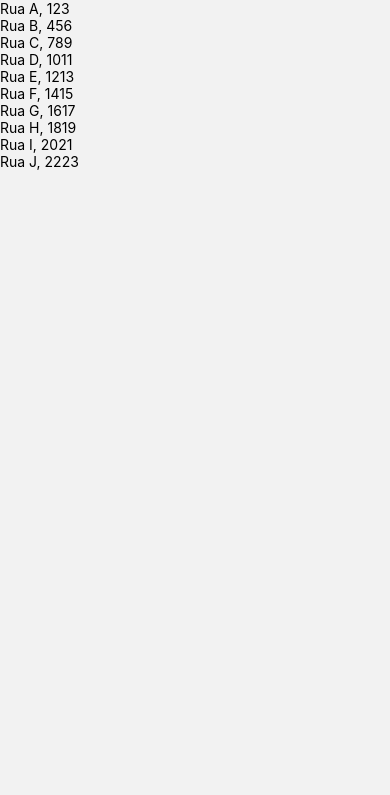
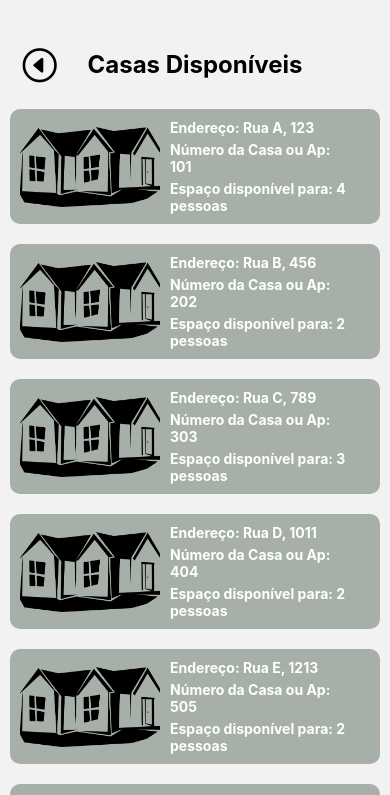
Before and after one commit to CharlesJKK/HouZEN, a React Native app: screen /Places in a window 390 px wide. Shown: the top 795 px of the page. Built offline with nearby package versions, Linux system fonts and the light colour scheme.

Commit message:
feat: flatlist completa, faltando apenas ação de click para última tela

```diff
--- a/src/components/modalAddPlace/index.js
+++ b/src/components/modalAddPlace/index.js
@@ -16,7 +16,7 @@ export default function ModalAddPlace({modalIsVisible, setModalIsVisible}) {
 
     return (
         <Modal
-        animationType= "fade"
+        animationType= "slide"
         visible={modalIsVisible}
         onRequestClose={() => {setModalIsVisible(false)}}>
             <View style={styles.container}>
--- a/src/screens/places/index.js
+++ b/src/screens/places/index.js
@@ -1,20 +1,49 @@
 import React from 'react';
-import {View, Text, TouchableOpacity, FlatList, } from 'react-native';
+import {View, Text, TouchableOpacity, FlatList, StyleSheet, Image, } from 'react-native';
+import { Ionicons } from '@expo/vector-icons';
 import placesData from '../../mocks/mocks';
 
-export default function PlacesScreen() {
+export default function PlacesScreen({ navigation }) {
 
     return(
-        <View>
+        <View style={{padding: 10}}>
+            <View style={{flexDirection: 'row', alignItems: 'center', justifyContent: 'center', position: 'relative', marginTop: 40}}>
+                <TouchableOpacity style={{position: 'absolute', left: 10}} onPress={() => navigation.push('Home')}>
+                    <Ionicons name="caret-back-circle-outline" size={42} color="black"/>
+                </TouchableOpacity>
+                <Text style={{alignSelf: 'center', fontSize: 24, fontWeight: '700'}}>Casas Disponíveis</Text>
+            </View>
             <FlatList
                 data={placesData}
+                style={{paddingTop: 20, marginTop: 10, paddingBttom: 20, marginBottom: 120}}
                 keyExtractor={item => item.id}
                 renderItem={({item}) => (
-                    <View>
-                        <Text>{item.address}</Text>
-                    </View>
+                    <TouchableOpacity style={styles.itemContainer}>
+                        <Image source={require('../../assets/houseEx.png')} style={{maxWidth: 140, height: 80}}/>
+                        <View style={{maxWidth: 185, gap: 5}}>
+                            <Text style={styles.informationsTxt}>Endereço: {item.address}</Text>
+                            <Text style={styles.informationsTxt}>Número da Casa ou Ap: {item.number}</Text>
+                            <Text style={styles.informationsTxt}>Espaço disponível para: {item.availableSpace}</Text>
+                        </View>
+                    </TouchableOpacity>
                 )}
             />
         </View>
     );
 }
+
+const styles = StyleSheet.create({
+    itemContainer:{
+        marginBottom: 20,
+        backgroundColor: '#A7B0A8',
+        padding: 10,
+        borderRadius: 10,
+        gap: 10,
+        flexDirection: 'row',
+        alignItems: 'center',
+    },
+    informationsTxt:{
+        color: '#fff',
+        fontWeight: '700'
+    }
+})
```
Also changed, not shown: src/assets/houseEx.png (added).
